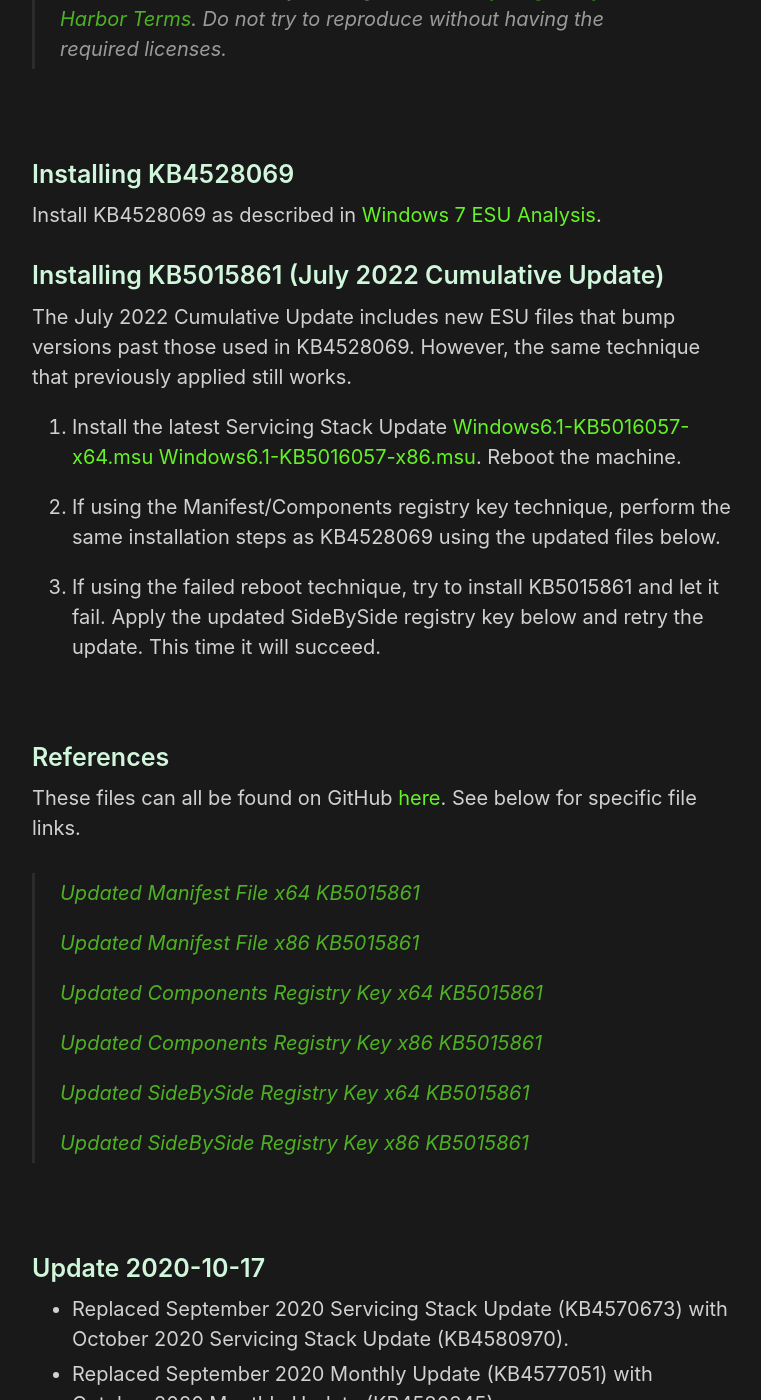
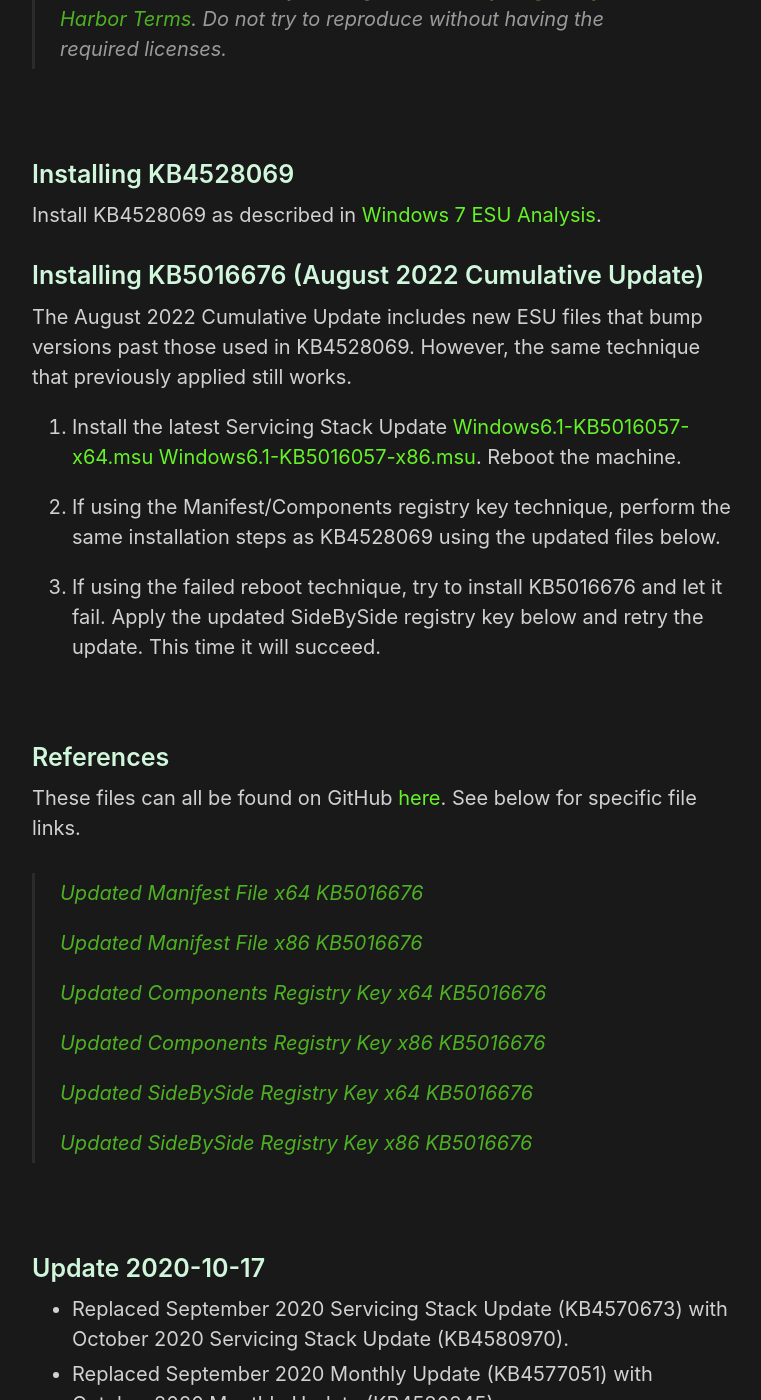
Before and after one commit to HackAndPwn/HackAndPwn.github.io, a Jekyll site: the page built from _posts/2020-09-12-windows-7-esu-analysis-updates.md, in a window 1280 px wide and 1400 px high, scrolled down 731 px. Shown: the whole window, without its empty margins (258-1019 px from the left). Built offline with Jekyll 4.4.1, drawn with Linux system fonts in a browser that asks for light colours; some of the changed text lies outside the part shown.

Commit message:
aug 2022 updates

```diff
--- a/_posts/2020-09-12-windows-7-esu-analysis-updates.md
+++ b/_posts/2020-09-12-windows-7-esu-analysis-updates.md
@@ -19,15 +19,15 @@
 
 Install KB4528069 as described in [Windows 7 ESU Analysis](https://hackandpwn.com/windows-7-esu-analysis).
 
-### Installing KB5015861 (July 2022 Cumulative Update)
+### Installing KB5016676 (August 2022 Cumulative Update)
 
-The July 2022 Cumulative Update includes new ESU files that bump versions past those used in KB4528069.  However, the same technique that previously applied still works.
+The August 2022 Cumulative Update includes new ESU files that bump versions past those used in KB4528069.  However, the same technique that previously applied still works.
 
 1. Install the latest Servicing Stack Update [Windows6.1-KB5016057-x64.msu](https://github.com/HackAndPwn/Windows-7-Patching/raw/master/07_ESU_Updates/01_Windows6.1-KB5016057-x64.msu) [Windows6.1-KB5016057-x86.msu](https://github.com/HackAndPwn/Windows-7-Patching/raw/master/07_ESU_Updates/01_Windows6.1-KB5016057-x86.msu).  Reboot the machine.
 
 2. If using the Manifest/Components registry key technique, perform the same installation steps as KB4528069 using the updated files below.
 
-3. If using the failed reboot technique, try to install KB5015861 and let it fail.  Apply the updated SideBySide registry key below and retry the update.  This time it will succeed.
+3. If using the failed reboot technique, try to install KB5016676 and let it fail.  Apply the updated SideBySide registry key below and retry the update.  This time it will succeed.
 
 <br>
 
@@ -35,17 +35,17 @@
 
 These files can all be found on GitHub [here](https://github.com/HackAndPwn/Windows-7-ESU-Analysis).  See below for specific file links.
 
-> [Updated Manifest File x64 KB5015861](https://github.com/HackAndPwn/Windows-7-ESU-Analysis/blob/master/2022_07/amd64_microsoft-windows-s..edsecurityupdatesai_31bf3856ad364e35_6.1.7602.26022_none_c8d48770362e29c0.manifest)
+> [Updated Manifest File x64 KB5016676](https://github.com/HackAndPwn/Windows-7-ESU-Analysis/blob/master/2022_08/amd64_microsoft-windows-s..edsecurityupdatesai_31bf3856ad364e35_6.1.7602.26065_none_c8ac489e364be589.manifest)
 >
-> [Updated Manifest File x86 KB5015861](https://github.com/HackAndPwn/Windows-7-ESU-Analysis/blob/master/2022_07/x86_microsoft-windows-s..edsecurityupdatesai_31bf3856ad364e35_6.1.7602.26022_none_6cb5ebec7dd0b88a.manifest)
+> [Updated Manifest File x86 KB5016676](https://github.com/HackAndPwn/Windows-7-ESU-Analysis/blob/master/2022_08/x86_microsoft-windows-s..edsecurityupdatesai_31bf3856ad364e35_6.1.7602.26065_none_6c8dad1a7dee7453.manifest)
 >
-> [Updated Components Registry Key x64 KB5015861](https://github.com/HackAndPwn/Windows-7-ESU-Analysis/blob/master/2022_07/ComponentsRegistryKey_x64.reg)
+> [Updated Components Registry Key x64 KB5016676](https://github.com/HackAndPwn/Windows-7-ESU-Analysis/blob/master/2022_08/ComponentsRegistryKey_x64.reg)
 >
-> [Updated Components Registry Key x86 KB5015861](https://github.com/HackAndPwn/Windows-7-ESU-Analysis/blob/master/2022_07/ComponentsRegistryKey_x86.reg)
+> [Updated Components Registry Key x86 KB5016676](https://github.com/HackAndPwn/Windows-7-ESU-Analysis/blob/master/2022_08/ComponentsRegistryKey_x86.reg)
 >
-> [Updated SideBySide Registry Key x64 KB5015861](https://github.com/HackAndPwn/Windows-7-ESU-Analysis/blob/master/2022_07/SideBySideRegistryKey_x64.reg)
+> [Updated SideBySide Registry Key x64 KB5016676](https://github.com/HackAndPwn/Windows-7-ESU-Analysis/blob/master/2022_08/SideBySideRegistryKey_x64.reg)
 >
-> [Updated SideBySide Registry Key x86 KB5015861](https://github.com/HackAndPwn/Windows-7-ESU-Analysis/blob/master/2022_07/SideBySideRegistryKey_x86.reg)
+> [Updated SideBySide Registry Key x86 KB5016676](https://github.com/HackAndPwn/Windows-7-ESU-Analysis/blob/master/2022_08/SideBySideRegistryKey_x86.reg)
 
 <br>
 
@@ -146,3 +146,7 @@
 * Replaced March 2022 Servicing Stack Update (KB5011649) with July 2022 Servicing Stack Update (KB5016057).
 * Replaced June 2022 Monthly Update (KB5014748) with July 2022 Monthly Update (KB5015861).
 * Replaced June 2022 Manifest, Components Registry Key, and SideBySide Registry Key (6.1.7602.25984) with July 2022 (6.1.7602.26022).
+
+### Update 2022-08-22
+* Replaced July 2022 Monthly Update (KB5015861) with August 2022 Monthly Update (KB5016676).
+* Replaced July 2022 Manifest, Components Registry Key, and SideBySide Registry Key (6.1.7602.26022) with August 2022 (6.1.7602.26065).
```
Also changed, not shown: other parts of _posts/2020-09-12-windows-7-esu-analysis-updates.md (+1 -1 lines), _posts/2020-05-23-windows-7-esu-patching.md (+17 -10 lines).
